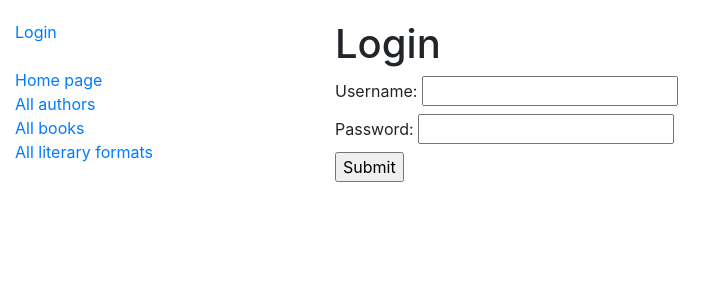
After one commit to YaroslavBordovoy/library, a Django app: template templates/accounts/login.html in a window 1280 px wide. The commit adds this page. Shown: the top 300 px of the page, without its empty margins (0-726 px from the left). Run offline with Django 5.2, Linux system fonts and the light colour scheme; the template is opened without the code that fills it, so the values that code supplies are empty.

Commit message:
Added new

```diff
--- a/catalog/urls.py
+++ b/catalog/urls.py
@@ -1,15 +1,16 @@
 from django.urls import path
 
-from catalog.views import index, LiterariFormatListView, BookListView, AuthorListView, BookDetailView
+from catalog.views import index, LiteraryFormatListView, BookListView, AuthorListView, BookDetailView, test_session_view
 
 urlpatterns = [
     path("", index, name="index"),
     # path("literary-formats/", literary_format_list_view, name="literary-format-list"),
-    path("literary-formats/", LiterariFormatListView.as_view(), name="literary-format-list"),
+    path("literary-formats/", LiteraryFormatListView.as_view(), name="literary-format-list"),
     path("books/", BookListView.as_view(), name="book-list"),
     # path("books/<int:pk>/", book_detail_view, name="book-detail"),
     path("books/<int:pk>/", BookDetailView.as_view(), name="book-detail"),
     path("authors/", AuthorListView.as_view(), name="author-list"),
+    path("test-session/", test_session_view, name="test-session"),
 ]
 
 app_name = "catalog"
--- a/library/settings.py
+++ b/library/settings.py
@@ -39,6 +39,7 @@ INSTALLED_APPS = [
     "django.contrib.staticfiles",
     "debug_toolbar",
     "catalog",
+    "accounts",
 ]
 
 MIDDLEWARE = [
--- a/library/urls.py
+++ b/library/urls.py
@@ -22,5 +22,6 @@ from catalog.views import index
 urlpatterns = [
     path("admin/", admin.site.urls),
     path("catalog/", include("catalog.urls", namespace="catalog")),
+    path("accounts/", include("accounts.urls", namespace="accounts")),
     path("__debug__/", include("debug_toolbar.urls")),
 ]
--- /dev/null
+++ b/templates/accounts/logged_out.html
@@ -0,0 +1,6 @@
+{% extends "base.html" %}
+
+{% block content %}
+  <p>Logged out</p>
+  <a href="{% url 'accounts:login' %}">Login</a>
+{% endblock %}
--- /dev/null
+++ b/templates/accounts/login.html
@@ -0,0 +1,20 @@
+{% extends "base.html" %}
+
+{% block content %}
+  <h1>Login</h1>
+  {% if error %}
+    <p style="color: red">{{ error }}</p>
+  {% endif %}
+  <form action="{% url 'accounts:login' %}" method="post">
+    {% csrf_token %}
+    <label>Username:
+      <input type="text" name="username">
+    </label>
+    <br>
+    <label>Password:
+      <input type="password" name="password">
+    </label>
+    <br>
+    <input type="submit" value="Submit">
+  </form>
+{% endblock %}
--- a/templates/catalog/index.html
+++ b/templates/catalog/index.html
@@ -10,4 +10,7 @@
     <li>Amount authors: {{ num_authors }}</li>
     <li>Amount formats: {{ num_formats }}</li>
   </ul>
+  <p>
+    You have visited this page {{ num_visits }} time{{ num_visits|pluralize }}
+  </p>
 {% endblock %}
--- a/templates/includes/sidebar.html
+++ b/templates/includes/sidebar.html
@@ -1,4 +1,17 @@
 <ul class="sidebar-nav">
+  {% if user.is_authenticated %}
+    <li>
+      User: {{ user.username }}
+    </li>
+    <li>
+      <a href="{% url 'accounts:logout' %}">Logout</a>
+    </li>
+  {% else %}
+    <li>
+      <a href="{% url 'accounts:login' %}">Login</a>
+    </li>
+  {% endif %}
+  <br>
   <li>
     <a href="{% url 'catalog:index' %}">Home page</a>
   </li>
```
Also changed, not shown: accounts/urls.py (added, +10 -0 lines), catalog/views.py (+19 -5 lines).
